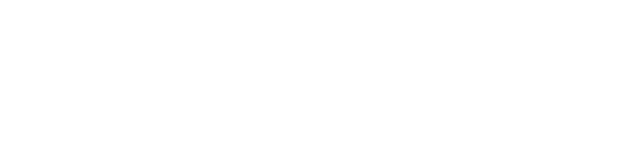
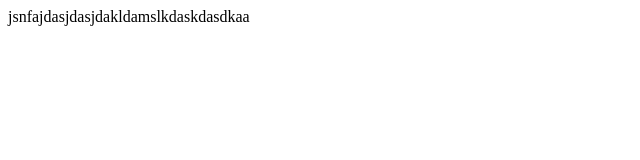
Before and after one commit to HugoAseka/Projeto_07_instagramReact, a React app: page public/index.html in a window 1280 px wide. Shown: the whole page, without its empty margins (0-640 px from the left). Built offline with nearby package versions, Linux system fonts and the light colour scheme.

Commit message:
first commit

```diff
--- a/public/index.html
+++ b/public/index.html
@@ -7,6 +7,8 @@
   </head>
   <body>
     <noscript>You need to enable JavaScript to run this app.</noscript>
-    <div class="root"></div>
+    <div class="root">
+      jsnfajdasjdasjdakldamslkdaskdasdkaa
+    </div>
   </body>
 </html>
```
Also changed, not shown: 1 other file.
